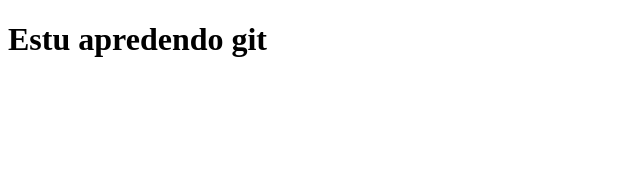
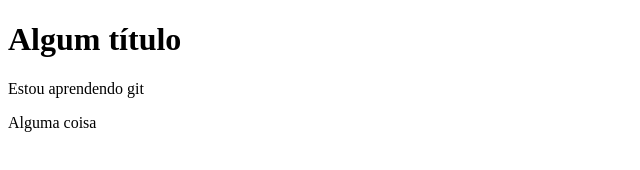
Before and after one commit to gugomesx10/tutorial-git, a plain HTML site: page index.html in a window 1280 px wide. Shown: the whole page, without its empty margins (0-640 px from the left). Drawn offline with Linux system fonts and the light colour scheme.

Commit message:
Nova demanda

```diff
--- a/index.html
+++ b/index.html
@@ -6,6 +6,8 @@
     <title>Tutorial de Git</title>
 </head>
 <body>
-    <h1>Estu apredendo git</h1>
+    <h1>Algum título</h1>
+    <p>Estou aprendendo git</p>
+    <p>Alguma coisa</p>
 </body>
 </html>
```
